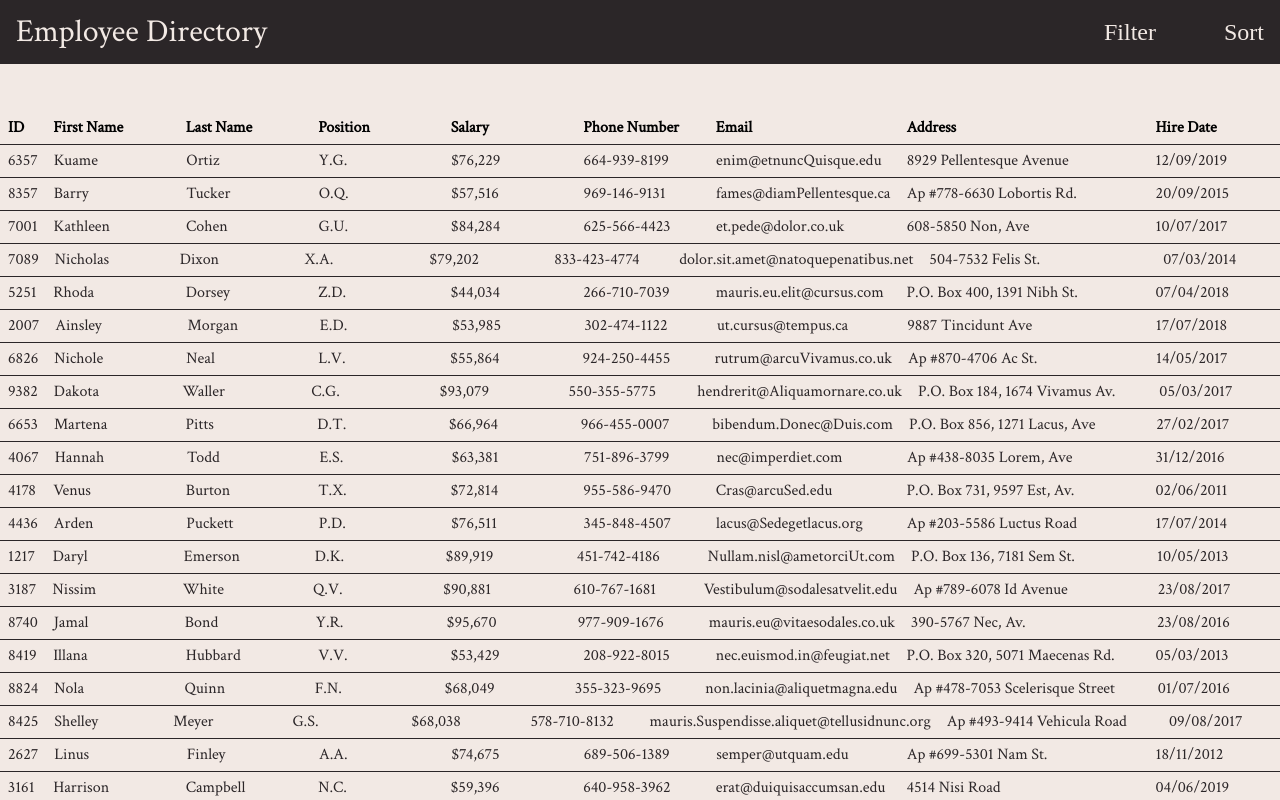
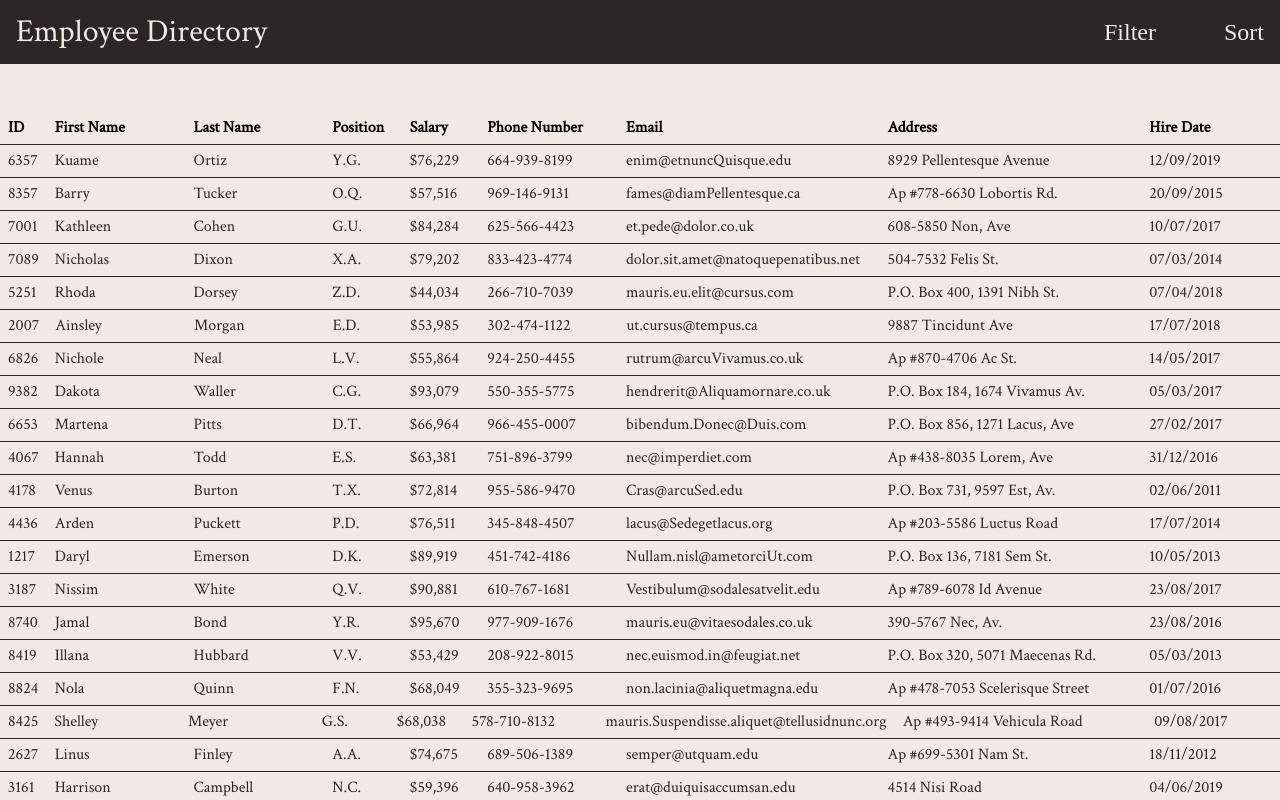
Before and after one commit to nbur4556/employee-directory, a React (Create React App) app: page / in a window 1280 px wide. Shown: the top 800 px of the page. Built offline with nearby package versions, Linux system fonts and the light colour scheme.

Commit message:
fixes alignment with new sized data

```diff
--- a/src/stylesheets/employee-row.css
+++ b/src/stylesheets/employee-row.css
@@ -11,5 +11,7 @@
     padding: .5rem;
 }
 .employee-row p:nth-child(1), .employee-row h6:nth-child(1){ flex: 0.25; }
-.employee-row p:nth-child(7), .employee-row h6:nth-child(7){ flex: 1.5; }
+.employee-row p:nth-child(4), .employee-row h6:nth-child(4){ flex: 0.5; }
+.employee-row p:nth-child(5), .employee-row h6:nth-child(5){ flex: 0.5; }
+.employee-row p:nth-child(7), .employee-row h6:nth-child(7){ flex: 2; }
 .employee-row p:nth-child(8), .employee-row h6:nth-child(8){ flex: 2; }
```
